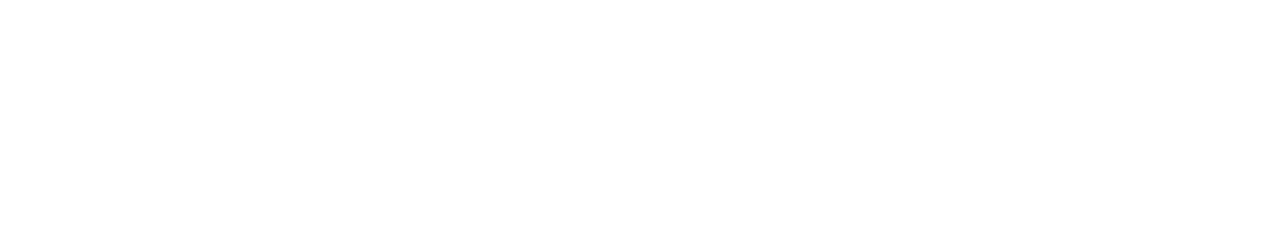
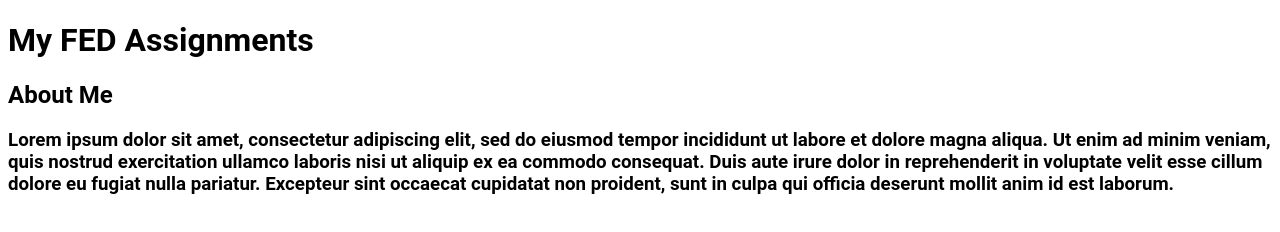
Before and after one commit to erictarrant55/fed_lab_1, a plain HTML site: page module_1_lab/index.html in a window 1280 px wide. Drawn offline with Linux system fonts and the light colour scheme.

Commit message:
Changed font of the website.

```diff
--- a/module_1_lab/index.html
+++ b/module_1_lab/index.html
@@ -2,13 +2,35 @@
 <html lang="en">
 
 <head>
-    <meta charset="UTF-8">
-    <meta name="viewport" content="width=device-width, initial-scale=1.0">
-    <title>Document</title>
+    <link rel="https://fonts.google.com/" href="stylesheet">
+    <meta charset="UTF-8" />
+    <meta name="viewport" content="width=device-width, initial-scale=1.0" />
+    <title>My FED Assignments</title>
+    <style>
+        body {
+            font-family: 'Roboto', Arial, sans-serif;
+        }
+    </style>
 </head>
 
 <body>
-
+    <main>
+        <header class="box-header">
+            <h1>My FED Assignments</h1>
+        </header>
+        <nav></nav>
+        <section>
+            <h2>About Me</h2>
+            <h3>Lorem ipsum dolor sit amet, consectetur adipiscing elit,
+                sed do eiusmod tempor incididunt ut labore et dolore magna aliqua.
+                Ut enim ad minim veniam, quis nostrud exercitation ullamco laboris
+                nisi ut aliquip ex ea commodo consequat. Duis aute irure dolor
+                in reprehenderit in voluptate velit esse cillum dolore eu fugiat
+                nulla pariatur. Excepteur sint occaecat cupidatat non proident,
+                sunt in culpa qui officia deserunt mollit anim id est laborum.</h3>
+        </section>
+    </main>
 </body>
 
+
 </html>
--- a/module_1_lab/styles.css
+++ b/module_1_lab/styles.css
@@ -0,0 +1,3 @@
+.box-header {
+    border: 2px solid #333333;
+}
```
